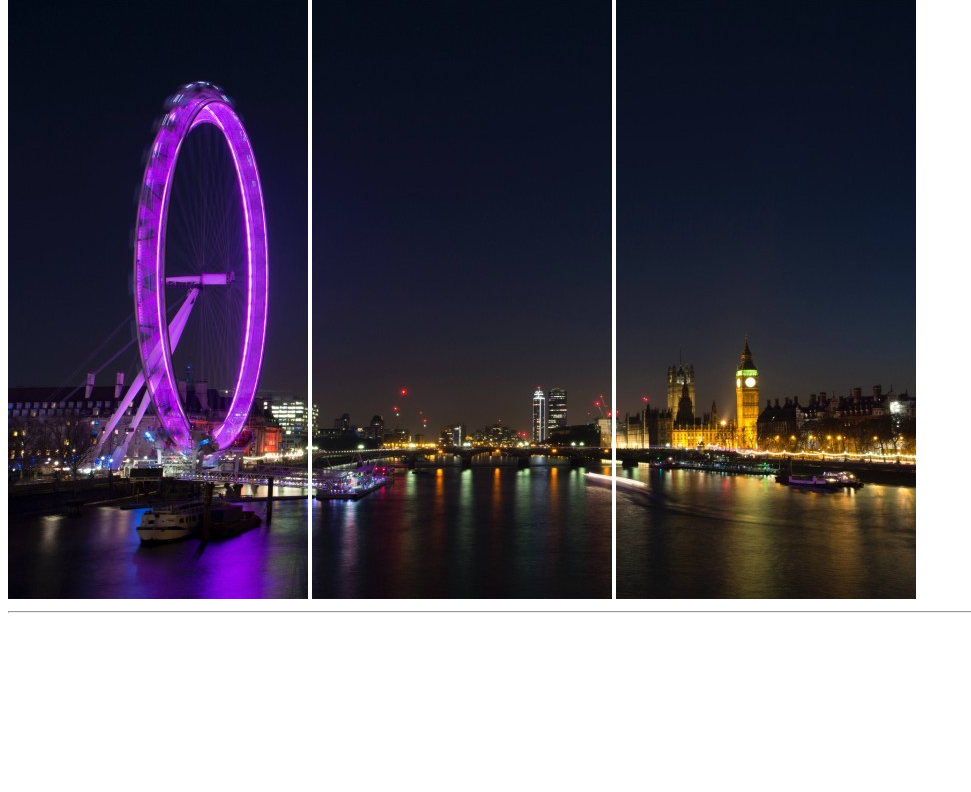
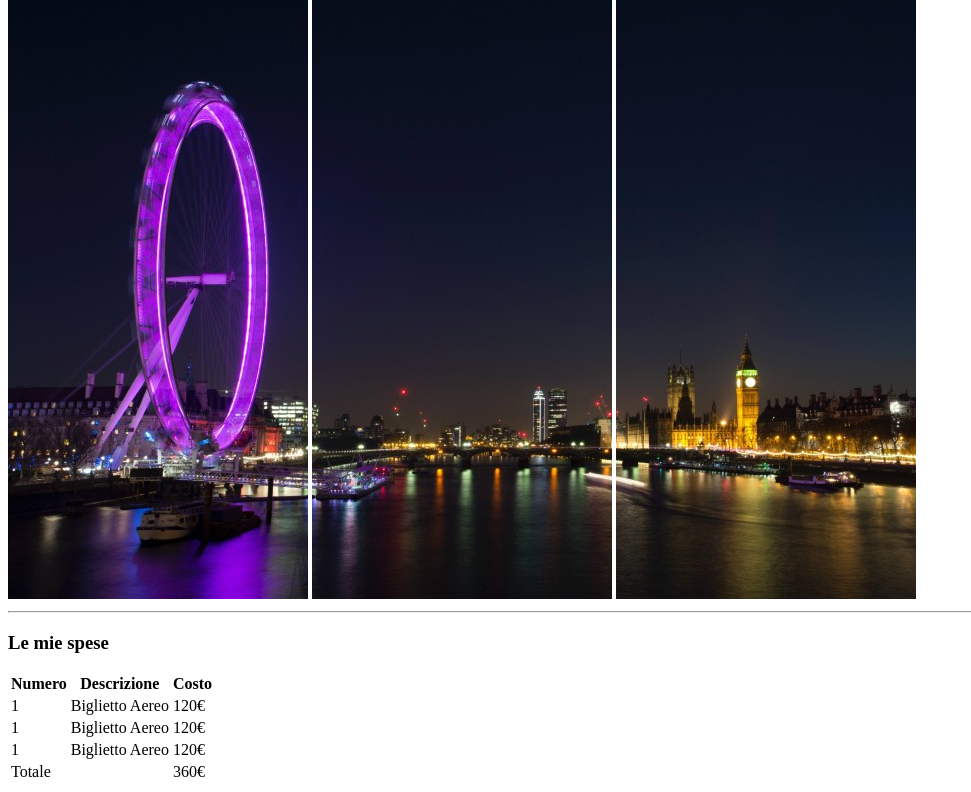
Before and after one commit to Cal-107/html-london-trip, a plain HTML site: page index.html in a window 1280 px wide. Shown: the part 68-860 px from the top of the page, without its empty margins (0-971 px from the left). Before the commit the page ends 800 px from the top, so only its background shows below. Drawn offline with Linux system fonts and the light colour scheme.

Commit message:
add main + section table

```diff
--- a/index.html
+++ b/index.html
@@ -25,6 +25,57 @@
     <!-- start main -->
     <main>
         <section>
+            <h3>Le mie spese</h3>
+        </section>
+
+        <section>
+            <!-- start table -->
+            <table>
+                <!-- table head -->
+                <thead>
+                    <tr>
+                        <th>Numero</th>
+                        <th>Descrizione</th>
+                        <th>Costo</th>
+                    </tr>
+                </thead>
+                <!-- table head end -->
+
+                <!-- table body -->
+                <tbody>
+                    <tr>
+                        <td>1</td>
+                        <td>Biglietto Aereo</td>
+                        <td>120€</td>
+                    </tr>
+
+                    <tr>
+                        <td>1</td>
+                        <td>Biglietto Aereo</td>
+                        <td>120€</td>
+                    </tr>
+
+                    <tr>
+                        <td>1</td>
+                        <td>Biglietto Aereo</td>
+                        <td>120€</td>
+                    </tr>
+                </tbody>
+                <!-- table body end -->
+
+                <!-- table foot start -->
+                <tfoot>
+                    <tr>
+                        <td>Totale</td>
+                        <td colspan="1"></td>
+                        <td>360€</td>
+                    </tr>
+                </tfoot>
+                <!-- table foot end -->
+            </table>
+        </section>
+
+        <section>
 
         </section>
     </main>
```
